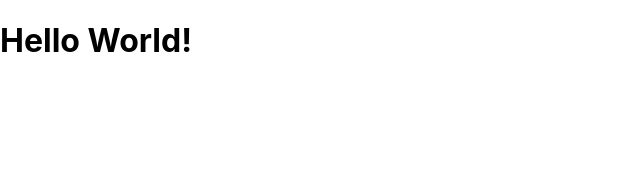
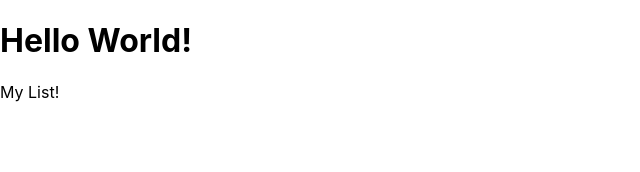
Before and after one commit to Schalix/UnderwaterWorld, a React (Create React App) app: page / in a window 1280 px wide. Shown: the top 172 px of the page, without its empty margins (0-640 px from the left). Built offline with nearby package versions, Linux system fonts and the light colour scheme.

Commit message:
Connect List Component to App.js

```diff
--- a/src/App.js
+++ b/src/App.js
@@ -1,3 +1,4 @@
+import List from './components/List';
 
 function App() {
   return (
@@ -5,6 +6,7 @@ function App() {
       <h1>
         Hello World!
       </h1>
+      <List />
     </div>
   );
 }
--- /dev/null
+++ b/src/components/List.js
@@ -0,0 +1,42 @@
+import React from 'react'
+// import React { useEffect, useState } from 'react'
+
+// const List = () => {
+
+//     const [setdata, setData] = useState()
+
+//    //useEffect: get data ONCE (not reload all the time)
+//     useEffect(() => {
+//         fetchData()
+//     }, [])
+//         //fetch data asynchronously
+//         const fetchData = async () => {
+//             const response = await fetch("https://www.fishwatch.gov/api/species/")
+//             const data = await response.json()
+//             setData(data.results)
+//         }
+// }
+// //check how data looks like (printing outside of fetch-function ;)
+// console.log('data', data)
+
+const List = () => {
+
+    return (
+        <div>
+            <p>My List!</p>
+      </div>
+      )
+}
+
+
+// function List() {
+//   return (
+//     <div>
+//       <h1>
+//         Hello List!
+//       </h1>
+//     </div>
+//   );
+// }
+
+export default List
```
Also changed, not shown: 1 other file (tests, documents, lock files or other folders).
